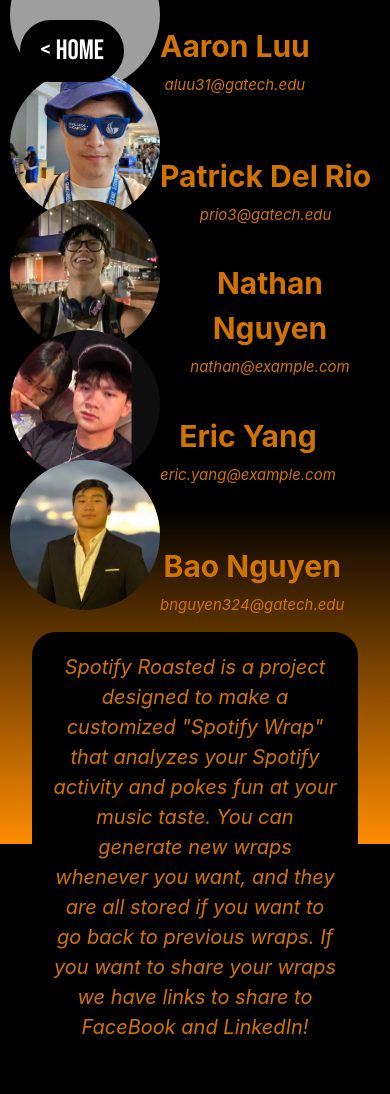
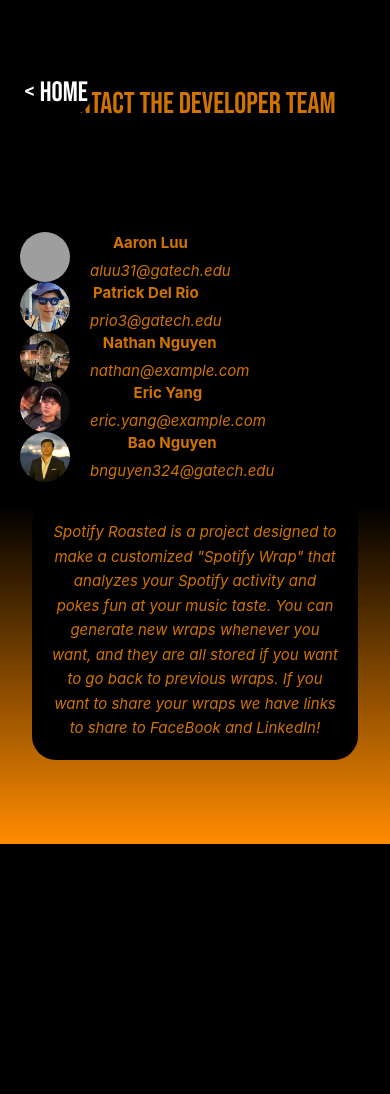
Before and after one commit to gumpshroom/spotifyRoasted, a Django app: page /contact in a window 390 px wide. After the commit the page ends 844 px from the top, so only its background shows below. Run offline with Django 4.2, Linux system fonts and the light colour scheme; some web fonts are replaced; grey boxes are pictures that could not be loaded.

Commit message:
fixed mobile proportions
yipeee yipee yipee

```diff
--- a/templates/web/contact.html
+++ b/templates/web/contact.html
@@ -15,45 +15,6 @@
     <link href="{% static 'dist/theme/dracula.css' %}" rel="stylesheet">
 
     <style>
-        @media (max-width: 600px) {
-            .back-button {
-                padding: 200%;
-            }
-            .info-container {
-                flex-direction: column;
-                gap: 20px;
-                justify-items: center;
-                width: 100%;
-            }
-            .developer-container {
-                margin: 0;
-                padding: 10px;
-                display: flex;
-                flex-direction: row;
-                align-items: center;
-                text-align: center;
-                width: 100%;
-                max-height: 0;
-            }
-            .image-container {
-                display: flex;
-                align-items: center;
-                justify-content: center;
-                margin-top: -90px;
-                width: 100%;
-                max-width: 150px;
-                height: auto;
-            }
-            .image-container img {
-                width: 100%;
-                max-width: 150px;
-                height: auto;
-                object-fit: cover;
-            }
-            .name-text .email {
-                height: 20px;
-            }
-        }
         body {
             background: linear-gradient(to bottom, #000000 60%, #ff8c00 100%, #ff8c00);
             color: white;
@@ -88,10 +49,30 @@
             margin-top: 120px;
             gap: 100px; /* Adjust the gap between the developer containers */
         }
+        @media (max-width: 600px) {
+            .info-container {
+                flex-direction: column;
+                gap: 30px;
+                justify-items: center;
+                width: 100%;
+            }
+        }
         .image-container {
             display: flex; /* Turn the container into a flexbox */
             justify-content: center; /* Center horizontally */
             width: 100%; /* Ensure the container takes up full width */
+        }
+        @media (max-width: 600px) {
+            .image-container {
+                display: flex;
+                align-items: center;
+                justify-content: center;
+                /*margin-top: -90px;*/
+                width: 50%;
+                max-width: 50px;
+                height: 100%;
+                max-height: 50px;
+            }
         }
         .image-container img {
             width: 150px;
@@ -99,8 +80,22 @@
             border-radius: 50%;
             object-fit: cover;
         }
+        @media (max-width: 600px) {
+            .image-container img {
+                width: 150px;
+                /*max-width: 10px;*/
+                height: 50px;
+                /*max-height: 10px;*/
+                object-fit: cover;
+            }
+        }
         .name-container {
             text-align: center;
+        }
+        @media (max-width: 600px) {
+            .name-container {
+                padding-left: 0px;
+            }
         }
         .email {
             margin-top: 5px;
@@ -108,7 +103,11 @@
             font-size: 15px;
             color: #D17300;
         }
-
+        @media (max-width: 600px) {
+            .email {
+                padding-left: 20px;
+            }
+        }
         /* Title Styling */
         .page-title {
             font-size: 60px;
@@ -116,10 +115,30 @@
             text-align: center;
             font-family: 'Bebas Neue', sans-serif;
         }
+        @media (max-width: 600px) {
+            .page-title {
+                font-size: 30px;
+                padding-top: 10px;
+                margin-top: 20px;
+            }
+        }
 
         /* Developer container styling */
         .developer-container {
             margin-bottom: 10px;
+        }
+        @media (max-width: 600px) {
+            .developer-container {
+                margin: 0;
+                padding: 10px;
+                display: flex;
+                flex-direction: row;
+                align-items: center;
+                text-align: center;
+                width: 100%;
+                max-height: 0;
+                padding-left: 20px;
+            }
         }
 
         .back-button {
@@ -136,6 +155,12 @@
             font-family: 'Bebas Neue', sans-serif;
             font-size: 28px;
         }
+        @media (max-width: 600px) {
+            .back-button {
+                padding: 2px 4px;
+                margin-top: 50px;
+            }
+        }
 
         .back-button:hover {
             transform: scale(1.05); /* Slightly enlarge on hover */
@@ -148,6 +173,24 @@
             font-weight: bold;
             font-size: 30px;
             color: #D17300;
+        }
+        @media (max-width: 600px) {
+            .name-text {
+                font-weight: bold;
+                font-size: 15px;
+                color: #D17300;
+            }
+        }
+
+        .body-text-main {
+            font-size: 20px;
+            font-style: italic;
+            color: #D17300
+        }
+        @media (max-width: 600px) {
+            .body-text-main {
+                font-size: 15px;
+            }
         }
 
         /* Dark Mode Styles */
@@ -204,7 +247,7 @@
 
     <div class="justify-items-center p-8">
         <article class="rounded-3xl border-black bg-black flex-nowrap box-border h-50 w-200 p-4 border-4 text-center max-w-4xl" style="display: block; text-decoration: none;">
-            <span class="body-text" style="font-family: var(--r-main-font); font-size: 20px; font-style: italic; color: #D17300">
+            <span class="body-text-main">
                 Spotify Roasted is a project designed to make a customized "Spotify Wrap" that analyzes your Spotify activity
                 and pokes fun at your music taste. You can generate new wraps whenever you want, and they are all
                 stored if you want to go back to previous wraps. If you want to share your wraps we have links to share to
```
